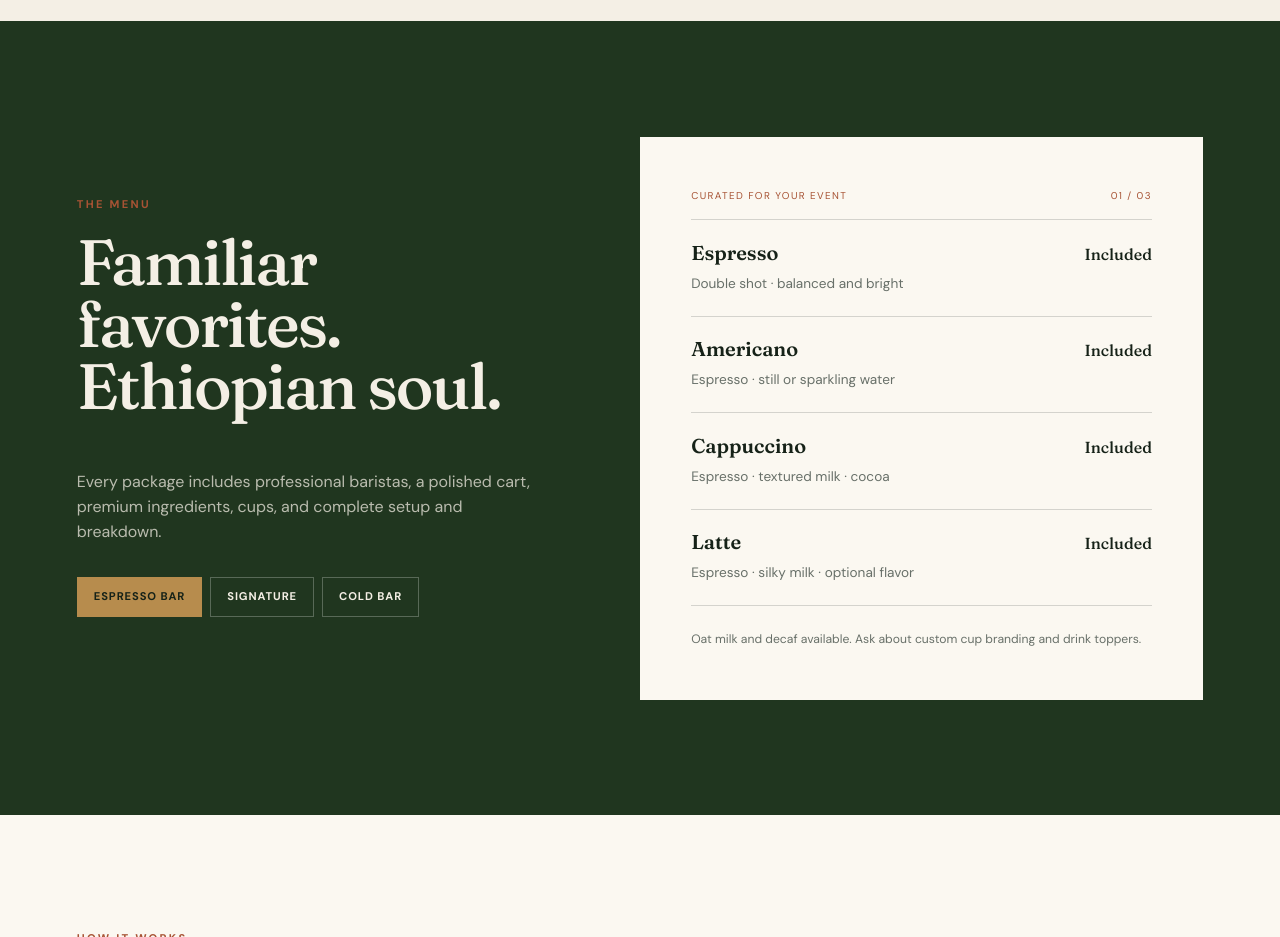
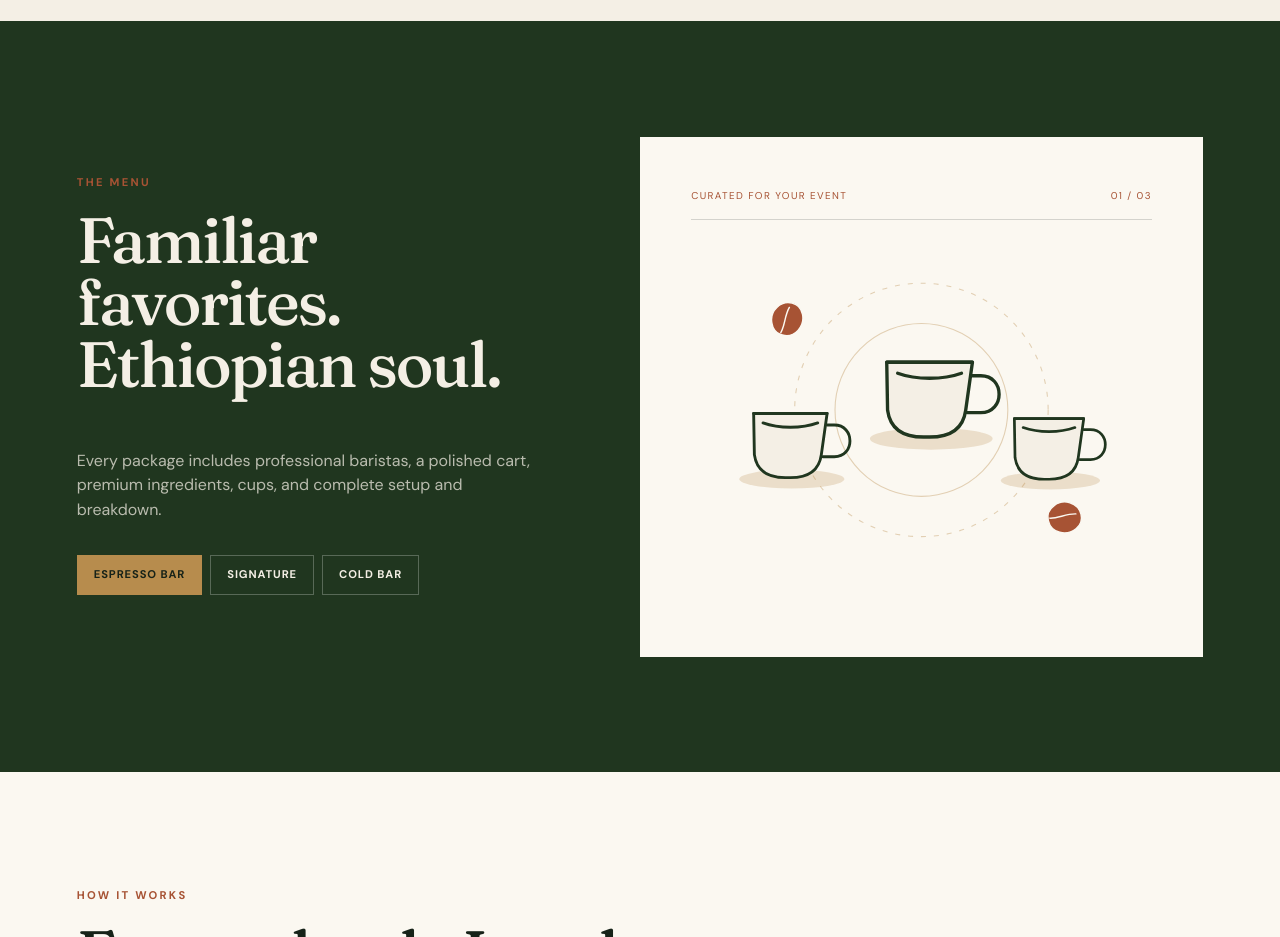
Before and after one commit to bunacircle/bunacircleco, a plain HTML site: page index.html in a window 1280 px wide. Shown: the part 2720-3657 px from the top of the page. Drawn offline with Linux system fonts and the light colour scheme.

Commit message:
Replace detailed menus with coffee cup artwork

```diff
--- a/app.js
+++ b/app.js
@@ -1,30 +1,59 @@
-const menuData = {
-  espresso: [
-    ["Espresso", "Double shot · balanced and bright"],
-    ["Americano", "Espresso · still or sparkling water"],
-    ["Cappuccino", "Espresso · textured milk · cocoa"],
-    ["Latte", "Espresso · silky milk · optional flavor"],
-  ],
-  signature: [
-    ["Buna Spice Latte", "Espresso · cardamom · cinnamon · raw sugar"],
-    ["Honey Macchiato", "Espresso · local honey · cloud of milk"],
-    ["Black Sesame Mocha", "Cocoa · black sesame · espresso · milk"],
-    ["Cascara Tonic", "Coffee cherry tea · citrus · tonic"],
-  ],
-  cold: [
-    ["Classic Cold Brew", "Slow-steeped · smooth · refreshing"],
-    ["Brown Sugar Shaker", "Espresso · brown sugar · oat milk"],
-    ["Iced Buna Latte", "Espresso · cardamom · milk · ice"],
-    ["Sparkling Americano", "Espresso · mineral water · orange"],
-  ],
+const menuKeys = ["espresso", "signature", "cold"];
+const menuLabels = {
+  espresso: "Espresso bar",
+  signature: "Signature drinks",
+  cold: "Cold bar",
 };
+
+const cupIllustration = (key) => `
+  <div class="menu-illustration menu-illustration--${key}">
+    <p class="sr-only">${menuLabels[key]} selected</p>
+    <svg viewBox="0 0 640 430" aria-hidden="true" focusable="false">
+      <defs>
+        <symbol id="espresso-cup" viewBox="0 0 180 150">
+          <ellipse class="cup-shadow" cx="88" cy="126" rx="73" ry="13" />
+          <path class="cup-fill" d="M35 35h102l-8 57c-3 22-19 32-43 32H79c-24 0-40-10-43-32z" />
+          <path class="cup-line" d="M137 51h10c29 0 29 44 0 44h-16M35 35h102M48 48c22 8 54 8 76 0" />
+        </symbol>
+        <symbol id="signature-cup" viewBox="0 0 180 170">
+          <ellipse class="cup-shadow" cx="86" cy="145" rx="72" ry="13" />
+          <path class="cup-fill" d="M30 38h108v68c0 24-18 37-44 37H74c-26 0-44-13-44-37z" />
+          <path class="cup-line" d="M138 58h9c30 0 30 48 0 48h-9M30 38h108" />
+          <path class="latte-line" d="M59 67c15-19 35-19 50 0M66 76c11-11 25-11 36 0M78 84c4-4 9-4 13 0" />
+        </symbol>
+        <symbol id="cold-cup" viewBox="0 0 150 200">
+          <ellipse class="cup-shadow" cx="72" cy="181" rx="56" ry="12" />
+          <path class="cup-fill" d="M29 41h91l-10 132H40z" />
+          <path class="cup-line" d="M23 41h103M58 41l11-27M69 14h35" />
+          <path class="ice-line" d="m47 70 23-8 8 24-24 8zm35 27 24-5 5 24-24 5zm-31 29 23-5 5 23-24 5z" />
+        </symbol>
+      </defs>
+      <circle class="menu-orbit menu-orbit--outer" cx="320" cy="211" r="176" />
+      <circle class="menu-orbit" cx="320" cy="211" r="120" />
+      <g class="bean bean--one"><path d="M0 18C4 1 24-6 37 4s8 31-8 38S-5 35 0 18Z"/><path d="M6 35C15 29 20 16 31 8"/></g>
+      <g class="bean bean--two"><path d="M0 18C4 1 24-6 37 4s8 31-8 38S-5 35 0 18Z"/><path d="M6 35C15 29 20 16 31 8"/></g>
+      <g class="cup-set cup-set--espresso">
+        <use href="#espresso-cup" x="52" y="181" width="180" height="150" />
+        <use href="#espresso-cup" x="231" y="104" width="210" height="175" />
+        <use href="#espresso-cup" x="416" y="190" width="170" height="142" />
+      </g>
+      <g class="cup-set cup-set--signature">
+        <use href="#signature-cup" x="43" y="170" width="180" height="170" />
+        <use href="#signature-cup" x="223" y="84" width="220" height="208" />
+        <use href="#signature-cup" x="415" y="176" width="180" height="170" />
+      </g>
+      <g class="cup-set cup-set--cold">
+        <use href="#cold-cup" x="58" y="137" width="150" height="200" />
+        <use href="#cold-cup" x="243" y="65" width="170" height="227" />
+        <use href="#cold-cup" x="430" y="137" width="150" height="200" />
+      </g>
+    </svg>
+  </div>`;
 
 const renderMenu = (key) => {
   const container = document.querySelector("#menu-items");
-  container.innerHTML = menuData[key].map(([name, description]) => `
-    <div class="menu-item"><h3>${name}</h3><span>Included</span><p>${description}</p></div>
-  `).join("");
-  const index = Object.keys(menuData).indexOf(key) + 1;
+  container.innerHTML = cupIllustration(key);
+  const index = menuKeys.indexOf(key) + 1;
   document.querySelector(".menu-card-top span:last-child").textContent = `0${index} / 03`;
 };
 
--- a/index.html
+++ b/index.html
@@ -127,7 +127,6 @@
       <div class="menu-card reveal" aria-live="polite">
         <div class="menu-card-top"><span>CURATED FOR YOUR EVENT</span><span>01 / 03</span></div>
         <div id="menu-items"></div>
-        <p class="menu-note">Oat milk and decaf available. Ask about custom cup branding and drink toppers.</p>
       </div>
     </section>
 
--- a/styles.css
+++ b/styles.css
@@ -96,13 +96,26 @@ blockquote { margin: 2rem 0 0; color: var(--clay); font-family: var(--serif); fo
 .menu-switcher { margin-top: 2rem; }
 .menu-switcher button { color: var(--cream); border-color: rgba(255,255,255,.25); }
 .menu-switcher button.active { color: var(--ink); background: var(--brass); border-color: var(--brass); }
-.menu-card { background: var(--paper); color: var(--ink); padding: clamp(2rem, 4vw, 4rem); }
+.menu-card { min-height: 520px; display: flex; flex-direction: column; background: var(--paper); color: var(--ink); padding: clamp(2rem, 4vw, 4rem); overflow: hidden; }
 .menu-card-top { display: flex; justify-content: space-between; padding-bottom: 1rem; border-bottom: 1px solid var(--line); color: var(--clay); font-size: .62rem; letter-spacing: .14em; }
-.menu-item { display: grid; grid-template-columns: 1fr auto; gap: 1rem; padding: 1.35rem 0; border-bottom: 1px solid var(--line); }
-.menu-item h3 { margin: 0; font-size: 1.25rem; }
-.menu-item p { grid-column: 1/-1; margin: -.6rem 0 0; color: #687069; font-size: .85rem; }
-.menu-item span { font-family: var(--serif); }
-.menu-note { margin: 1.5rem 0 0; font-size: .76rem; color: #687069; }
+#menu-items { flex: 1; display: grid; place-items: center; min-height: 0; }
+.menu-illustration { width: min(100%, 680px); color: var(--forest); }
+.menu-illustration svg { display: block; width: 100%; height: auto; overflow: visible; }
+.cup-set { display: none; }
+.menu-illustration--espresso .cup-set--espresso,
+.menu-illustration--signature .cup-set--signature,
+.menu-illustration--cold .cup-set--cold { display: block; }
+.cup-fill { fill: var(--cream); stroke: currentColor; stroke-width: 4; stroke-linejoin: round; }
+.cup-line, .latte-line, .ice-line { fill: none; stroke: currentColor; stroke-width: 4; stroke-linecap: round; stroke-linejoin: round; }
+.latte-line { stroke: var(--clay); stroke-width: 3; }
+.ice-line { stroke: var(--brass); stroke-width: 3; }
+.cup-shadow { fill: var(--brass); opacity: .24; }
+.menu-orbit { fill: none; stroke: var(--brass); stroke-width: 1.5; opacity: .38; }
+.menu-orbit--outer { stroke-dasharray: 7 11; }
+.bean { fill: var(--clay); stroke: var(--paper); stroke-width: 2; }
+.bean path:last-child { fill: none; stroke: var(--paper); stroke-width: 2; stroke-linecap: round; }
+.bean--one { transform: translate(105px, 74px) rotate(-24deg); }
+.bean--two { transform: translate(515px, 330px) rotate(38deg); }
 .process { background: var(--paper); }
 .process-list { margin: 0; padding: 0; border-top: 1px solid var(--line); list-style: none; }
 .process-list li { display: grid; grid-template-columns: 80px 1fr; padding: 2rem 0; border-bottom: 1px solid var(--line); }
```
